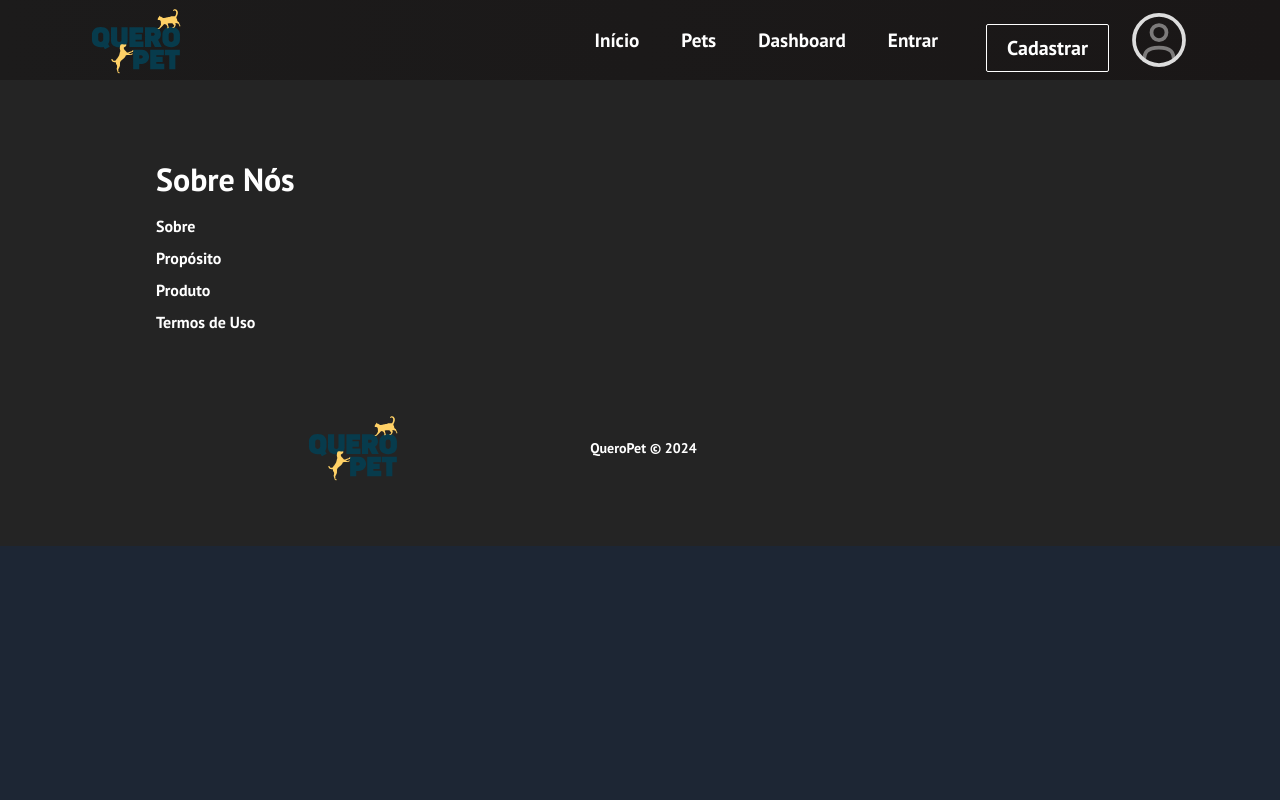
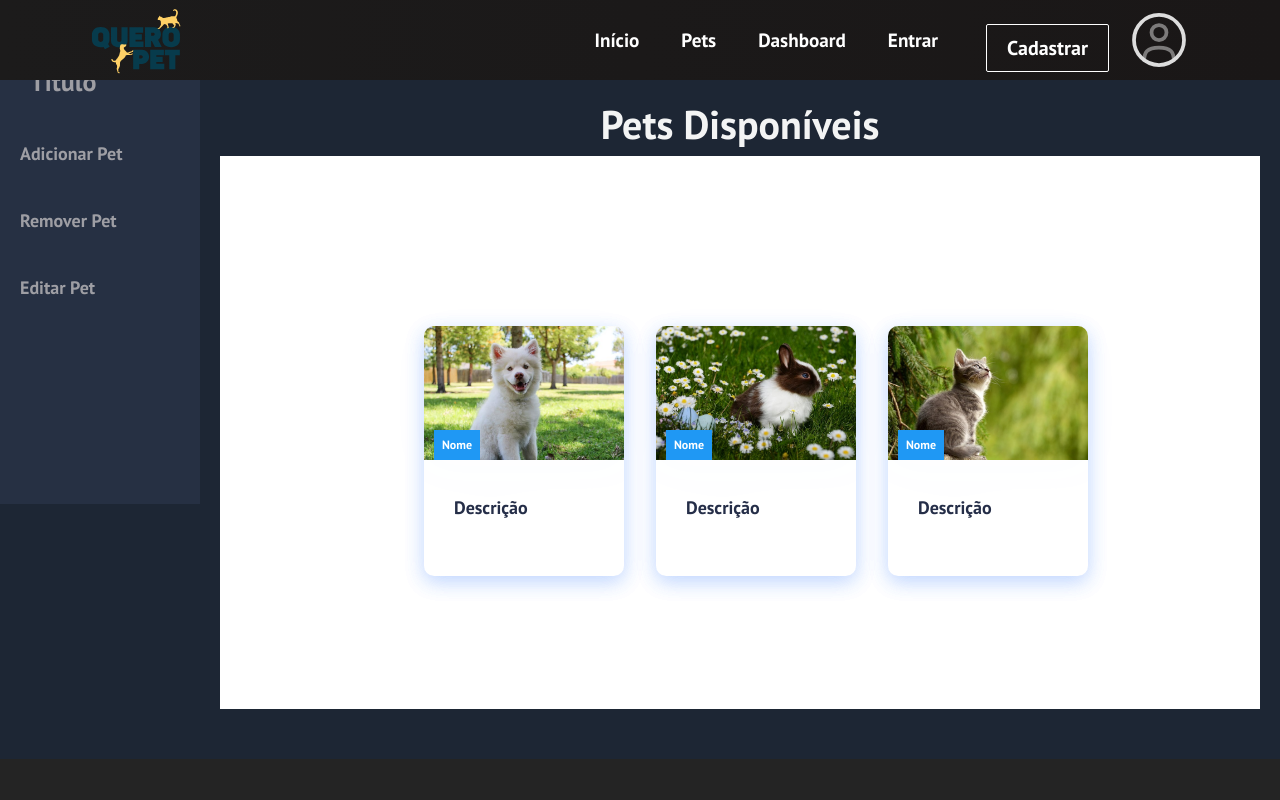
Before and after one commit to Rodrigobrit08t/Quero-Pet-Frontend, a React (Create React App) app: page /Pets in a window 1280 px wide. Shown: the top 800 px of the page. Built offline with nearby package versions, Linux system fonts and the light colour scheme.

Commit message:
Craindo página 'Pets' e CRUD

```diff
--- a/src/App.js
+++ b/src/App.js
@@ -7,6 +7,7 @@ import Entrar from './components/pages/Login/Entrar';
 import Cadastrar from './components/pages/Login/Cadastrar';
 import Dashboard from './components/pages/Dashboard/Dashboard';
 import User from './components/pages/User';
+import Pets from './components/pages/Pets';
 import {BrowserRouter as Router, Route, Routes} from 'react-router-dom';
 
 function App() {
@@ -20,10 +21,17 @@ function App() {
           <Route path='/Cadastrar' exact element={<Cadastrar />} />
           <Route path='/Dashboard' exact element={<Dashboard />} />
           <Route path='/User' exact element={<User />} />
+          <Route path='/Pets' exact element={<Pets />} />
         </Routes>
         <Footer />
       </Router>
     </>
+
+    /*
+    <Route path='/Add_Pet' exact element={<Add_Pet />} />
+    <Route path='/Remove_Pet' exact element={<Remove_Pet />} />
+    <Route path='/Edit_Pet' exact element={<Edit_Pet />} />
+    */
   );
 }
 
--- a/src/components/Footer.css
+++ b/src/components/Footer.css
@@ -11,6 +11,7 @@ footer{
     flex-direction: column;
     justify-content: center;
     align-items: center;
+    height: 400px;
   }
 
   .footer-links {
--- a/src/components/pages/Dashboard/Dashboard.css
+++ b/src/components/pages/Dashboard/Dashboard.css
@@ -37,7 +37,6 @@ body {
     height: 100vh;
   }
 
-  /* Header  */
   .header {
     grid-area: header;
     height: 60px;
@@ -51,22 +50,20 @@ body {
   .menu-icon {
     display: none;
   }
-  /* End Header  */
 
-  /* Sidebar  */
   #sidebar {
     grid-area: sidebar;
     width: 200px;
-    height: calc(100% - 168px); /*614px*/;
+    height: calc(100% - 347px ); /*614px  168px */;
     background-color: #263043;
     overflow-y: auto;
     transition: all 0.5s;
     -webkit-transition: all 0.5s;
-    position:absolute;
+    position: absolute;
     left: 0;
     top: 0;
-    z-index: 2;
-    margin-top: 5%;
+    z-index: 1;
+    margin-top: 4%;
   }
 
   .sidebar-title {
@@ -113,10 +110,6 @@ body {
     z-index: 12 !important;
   }
 
-  /* End Sidebar  */
-
-
-  /* Main  */
   .main-container {
     grid-area: main;
     overflow-y: auto;
@@ -181,11 +174,6 @@ body {
     height: 300px;
   }
 
-  /* End Main  */
-
-
-  /* Medium <= 992px */
-
   @media screen and (max-width: 992px) {
     .grid-container {
       grid-template-columns: 1fr;
@@ -207,7 +195,6 @@ body {
       display: inline;
     }
   }
-  /* Small <= 768px */
 
   @media screen and (max-width: 768px) {
     .main-cards {
@@ -222,8 +209,6 @@ body {
     }
   }
 
-  /* Extra Small <= 576px */
-
   @media screen and (max-width: 576px) {
     .hedaer-left {
       display: none;
--- a/src/components/pages/Dashboard/Dashboard.js
+++ b/src/components/pages/Dashboard/Dashboard.js
@@ -2,7 +2,6 @@ import React from 'react';
 import './Dashboard.css';
 import { BarChart, Bar, Cell, XAxis, YAxis, CartesianGrid, Tooltip, Legend, ResponsiveContainer, LineChart, Line }
   from 'recharts';
-import Sidebar from './Sidebar';
 
 function Dashboard() {
 
@@ -129,7 +128,6 @@ function Dashboard() {
             </ResponsiveContainer>
           </div>
         </main>
-        <Sidebar />
       </div>
 
     </>
--- /dev/null
+++ b/src/components/pages/Pets.js
@@ -0,0 +1,17 @@
+import React from 'react'
+import Sidebar from './Dashboard/Sidebar'
+import '../../App.css'
+import Cards from '../Cards'
+function Pets() {
+  return (
+    <>
+        <div className='main-container'>
+            <h1>Pets Disponíveis</h1>
+            <Cards />
+        </div>
+        <Sidebar/>
+    </>
+  )
+}
+
+export default Pets
```
Also changed, not shown: src/components/pages/CRUD/Add_Pet.js (added, +11 -0 lines), src/components/pages/CRUD/Edit_Pet.js (added, +11 -0 lines), src/components/pages/CRUD/Remove_Pet.js (added, +11 -0 lines).
